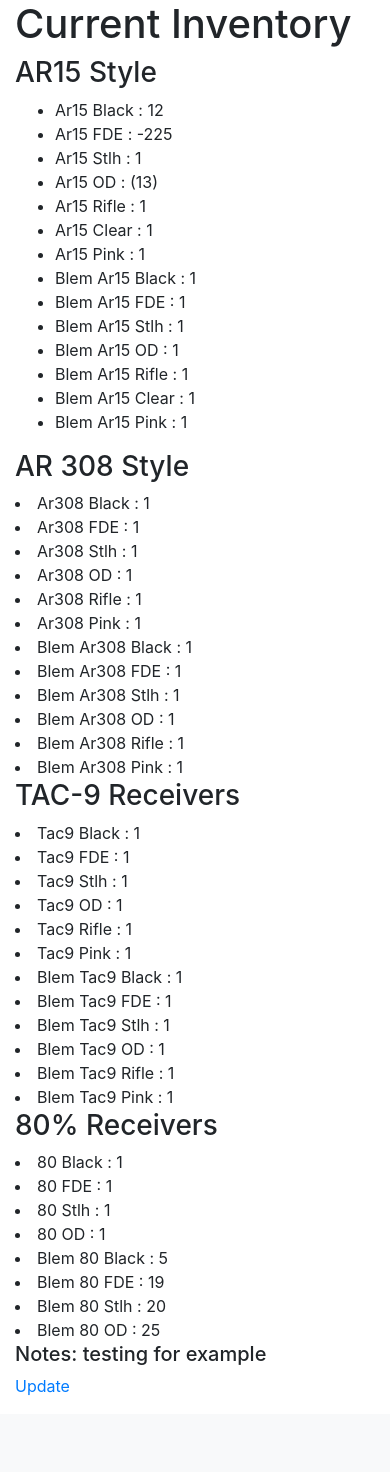
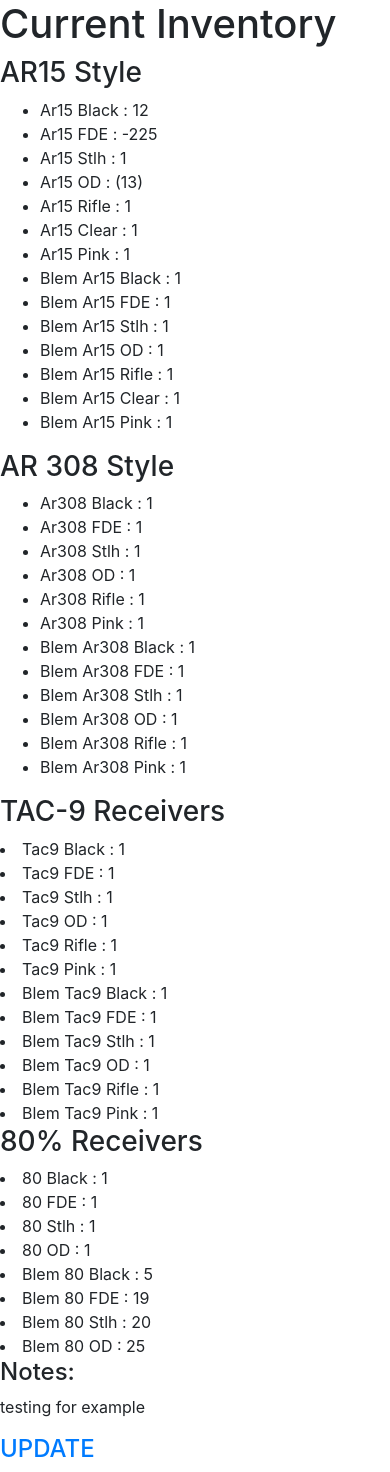
Before and after one commit to daveroberts0321/tnarmsinv, a Django app: page /staff/list in a window 390 px wide. Shown: the part 136-1608 px from the top of the page. Before the commit the page ends 1531 px from the top, so only its background shows below. Run offline with Django 3.2, Linux system fonts and the light colour scheme; data comes from the database, SQL or seed files in the repository; some libraries are stand-ins or nearby versions.

Commit message:
fixed inventory list

```diff
--- a/templates/staff_list.html
+++ b/templates/staff_list.html
@@ -1,10 +1,10 @@
 {% extends 'staffbase.html' %}
 {% block bodyblock %}
-<div class="container-fluid">
 <h1>Current Inventory</h1>
-
-
 {% for inv in object_list %}
+<div class="row">
+    <!--StartSection -->
+    <div class="col-sm-4">
         <!--inventory -->
         <h3>AR15 Style</h3>
         <ul>
@@ -24,10 +24,11 @@
             <li>Blem Ar15 Clear  : {{ inv.blemar15clear}}</li>
             <li>Blem Ar15 Pink : {{ inv.blemar15pink}}</li>
         </ul>
-    {% endfor %}
-{% for inv in object_list %}
-    <!-- 308 -->
+    </div>
+    <!--End Section -->
+    <div class="col-sm-4">
         <h3>AR 308 Style</h3>
+        <ul>
             <li>Ar308 Black : {{ inv.ar308black}}</li>
             <li>Ar308 FDE   : {{ inv.ar308fde }}</li>
             <li>Ar308 Stlh  : {{ inv.ar308stealth}}</li>
@@ -40,6 +41,11 @@
             <li>Blem Ar308 OD : {{ inv.blemar308od}}</li>
             <li>Blem Ar308 Rifle   : {{ inv.blemar308rifle }}</li>
             <li>Blem Ar308 Pink  : {{ inv.blemar308pink}}</li>
+        </ul>
+    </div>
+    <!--StartSection -->
+    <div class="col-sm-4">
+        <!--inventory -->
         <!-- TAC9 -->
             <h3>TAC-9 Receivers </h3>
             <li>Tac9 Black : {{ inv.tac9black}}</li>
@@ -54,7 +60,11 @@
             <li>Blem Tac9 OD : {{ inv.blemtac9od}}</li>
             <li>Blem Tac9 Rifle   : {{ inv.blemtac9rifle }}</li>
             <li>Blem Tac9 Pink  : {{ inv.blemtac9pink}}</li>
-    <!-- 80s -->
+    </div>
+    <!--End Section -->
+    <!--StartSection -->
+    <div class="col-sm-4">
+        <!-- 80's -->
             <h3> 80% Receivers</h3>
             <li>80 Black : {{ inv.black80}}</li>
             <li>80 FDE   : {{ inv.fde80 }}</li>
@@ -64,14 +74,19 @@
             <li>Blem 80 FDE   : {{ inv.blemfde80 }}</li>
             <li>Blem 80 Stlh  : {{ inv.blemstealth80}}</li>
             <li>Blem 80 OD : {{ inv.blemrifle80}}</li>
+    </div>
+    <!--End Section -->
+    <!--StartSection -->
+    <div class="col-sm-4">
+        <!--Notes -->
+        <h4>Notes:</h4>
+        <p>{{ inv.notes }}</p>
 
-    <h5>Notes: {{ inv.notes }}</h5>
+        <h4><a href="{% url 'updateinv' pk=inv.pk %}">UPDATE</a></h4>
+    </div>
+    <!--End Section -->
+  </div>
+</div>
+{% endfor %}
 
-    <p><a href="{% url 'updateinv' pk=inv.pk %}">Update</a></p>
-
-
-
-{% endfor %}
-</ul>
-</div>
 {% endblock %}
```
Lines whose indentation alone changed are shown as unchanged.
